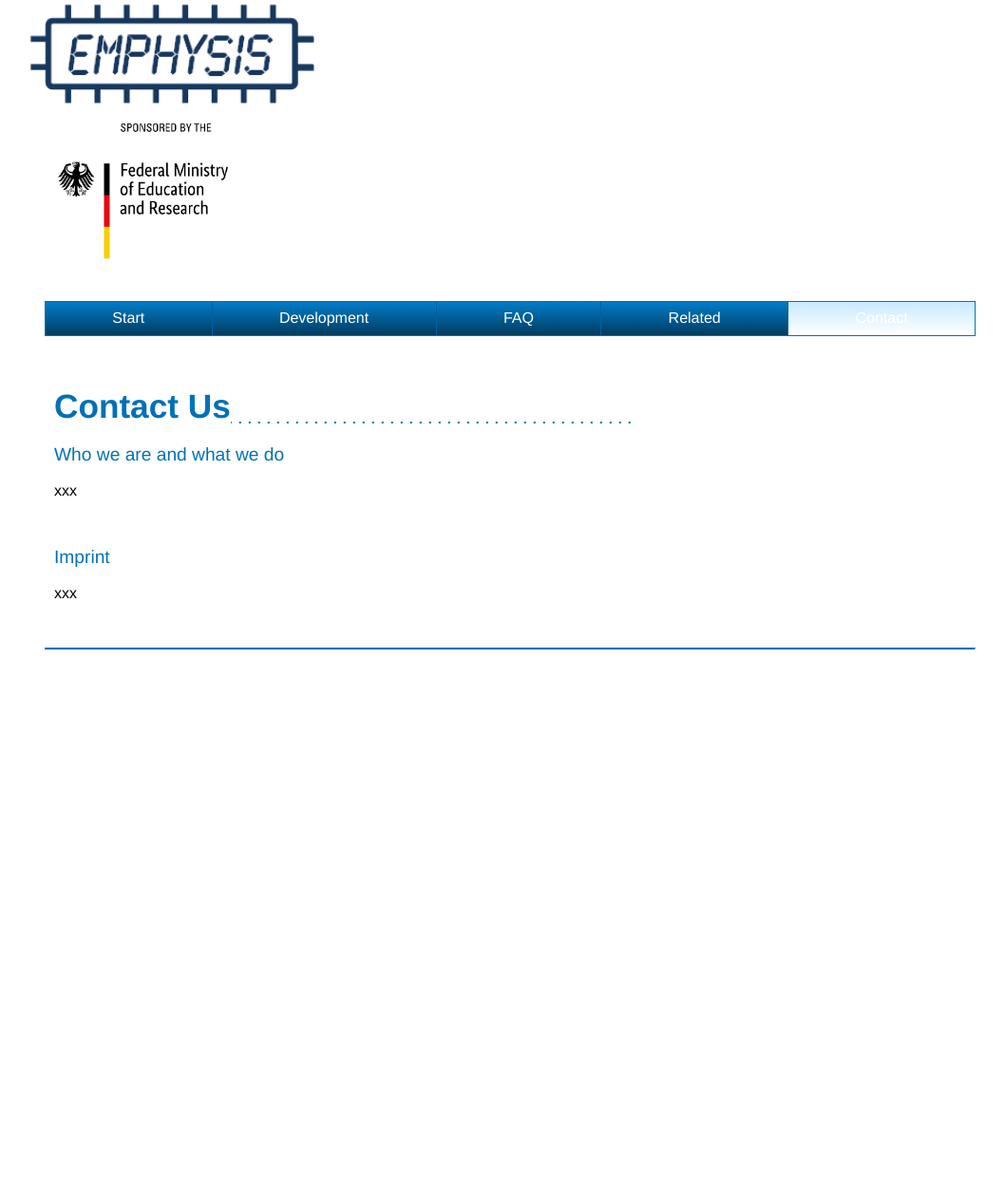
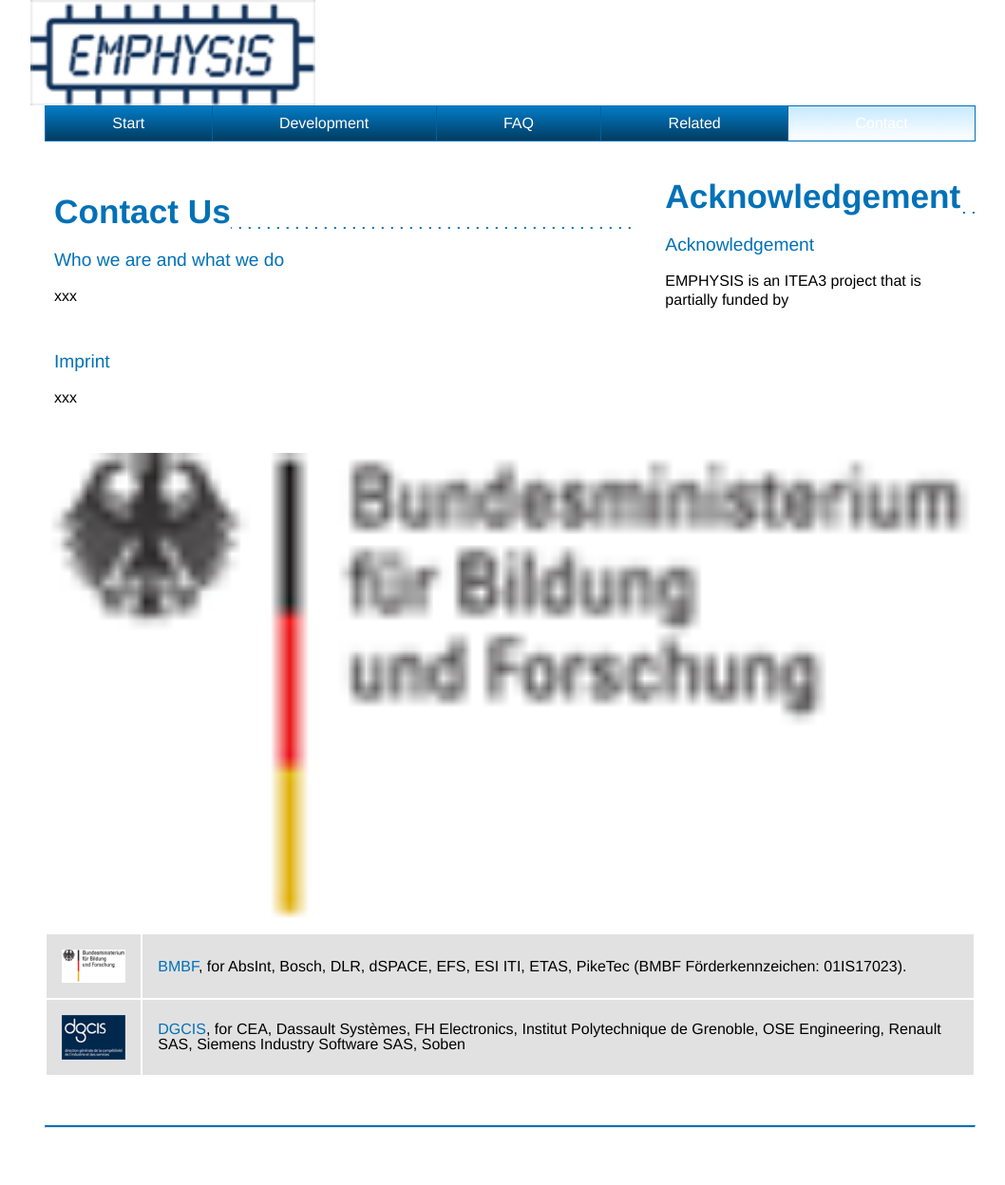
Before and after one commit to EMPHYSIS/EMPHYSIS.github.io, a Jekyll site: the page built from pages/contact/index.html, in a window 1280 px wide. Shown: the whole page at 95% size, without its empty margins (103-1161 px from the left). Built offline with Jekyll 4.4.1, drawn with Linux system fonts in a browser that asks for light colours; before the commit the page ends 900 px from its top, so only the background shows below that.

Commit message:
Acknowledgment to BMBF and DCIS added under contact. Moved BMBF icon from title page to contact. Made EMPHYSIS logo smaller on title page. Slight improved EMPHYSIS description text on the title page.

```diff
--- a/_includes/header.html
+++ b/_includes/header.html
@@ -1,8 +1,7 @@
 <header class="site-header">
     <div class="site-logo">
         <a href="{{ '/' | prepend: site.baseurl }}">
-            <img class="site-logo-img" src="{{ '/assets/img/EMPHYSIS-logo.png' | prepend: site.baseurl}}">
-            <img class="site-logo-img" src="{{ '/assets/img/BMBF_gefoerdert_2017_en.jpg' | prepend: site.baseurl}}">
+            <img class="site-logo-img" src="{{ '/assets/img/EMPHYSIS-logo-smaller.png' | prepend: site.baseurl}}">
         </a>
     </div>
     <input class="hamburger-check" id="nav-check" type="checkbox">
--- a/pages/contact/index.html
+++ b/pages/contact/index.html
@@ -20,3 +20,28 @@
         </p>
     </article>
 </section>
+
+<section class="section">
+    <h2 class="title title-one">Acknowledgement</h2>
+    <article class="contentbox">
+        <h3 class="title title-two contentbox-title">Acknowledgement</h3>
+        <p class="contentbox-content">
+            <p>EMPHYSIS is an ITEA3 project that is partially funded by</p>
+
+            <table>
+                <tr>            <img class="site-logo-img" src="{{ '/assets/img/bmbf.png' | prepend: site.baseurl}}">
+                    <td> <img src="/assets/img/bmbf.png" alt="bmbf.png" title="bmbf.png"/> </td>
+                    <td> <a href="http://www.bmbf.de/en/index.php">BMBF</a>, for
+                         AbsInt, Bosch, DLR, dSPACE, EFS, ESI ITI, ETAS, PikeTec (BMBF Förderkennzeichen:
+                        01IS17023).</td>
+                </tr>
+                <tr>
+                    <td> <img src="/assets/img/dgcis.png" alt="dgcis.png" title="dgcis.png"/></td>
+                    <td> <a href="http://www.industrie.gouv.fr/portail/une/dgcis.html">DGCIS</a>, for
+                    CEA, Dassault Systèmes, FH Electronics, Institut Polytechnique de Grenoble,
+                    OSE Engineering, Renault SAS, Siemens Industry Software SAS, Soben</td>
+                </tr>
+            </table>
+        </p>
+    </article>
+</section>
--- a/pages/index.html
+++ b/pages/index.html
@@ -23,7 +23,9 @@
             is an ITEA3 research project that is running in 2017-2020.
 	        The major goal of the EMPHYSIS project is to develop a new standard (FMI for embedded systems) to exchange
 			physics-based models between modelling and simulation environments with software development environments
-			for electronic control units (ECU), micro controllers or other embedded systems. Enabling advanced control
+			for electronic control units (ECU), micro controllers or other embedded systems
+         and provide prototype implementations for the whole tool chain from physics-based modeling environments
+         to production code on electronic control units. Enabling advanced control
 			and diagnosis functions based on physical models allows the production code in automotive vehicles to be
 			enhanced and the cost and time for the software development of these embedded systems to be reduced.
             </p>
```
Also changed, not shown: assets/img/EMPHYSIS-logo-smaller.png (added), assets/img/bmbf.png (added), assets/img/dgcis.png (added).
